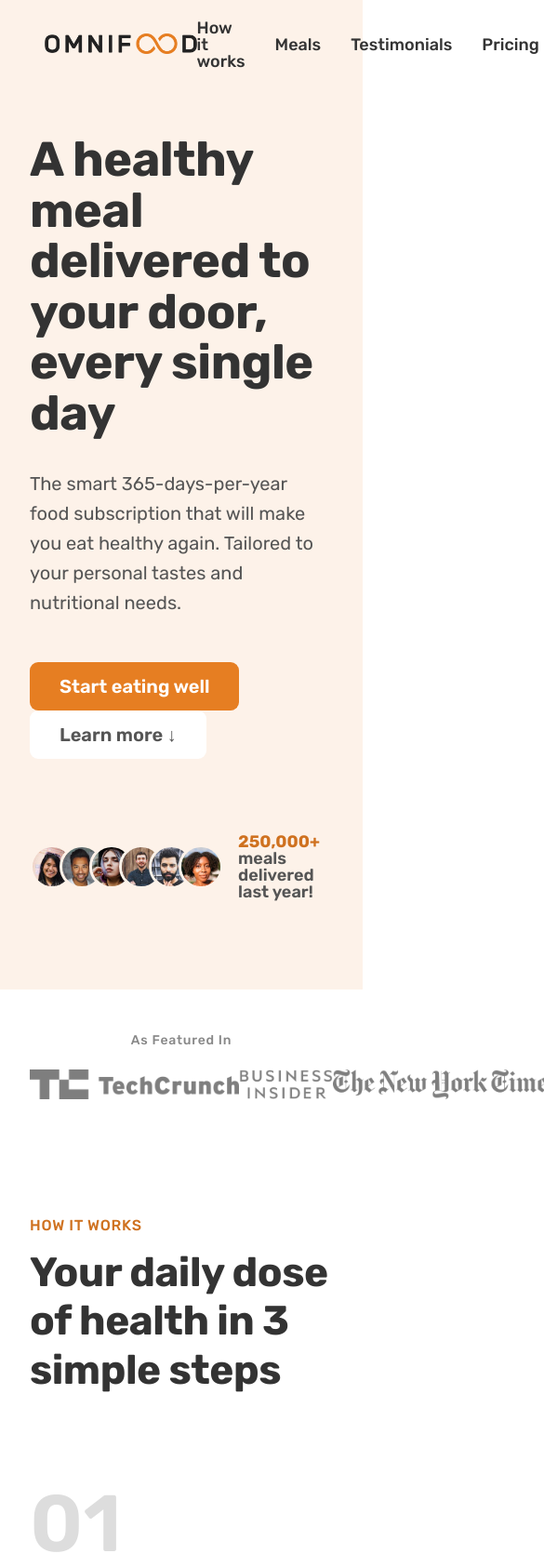
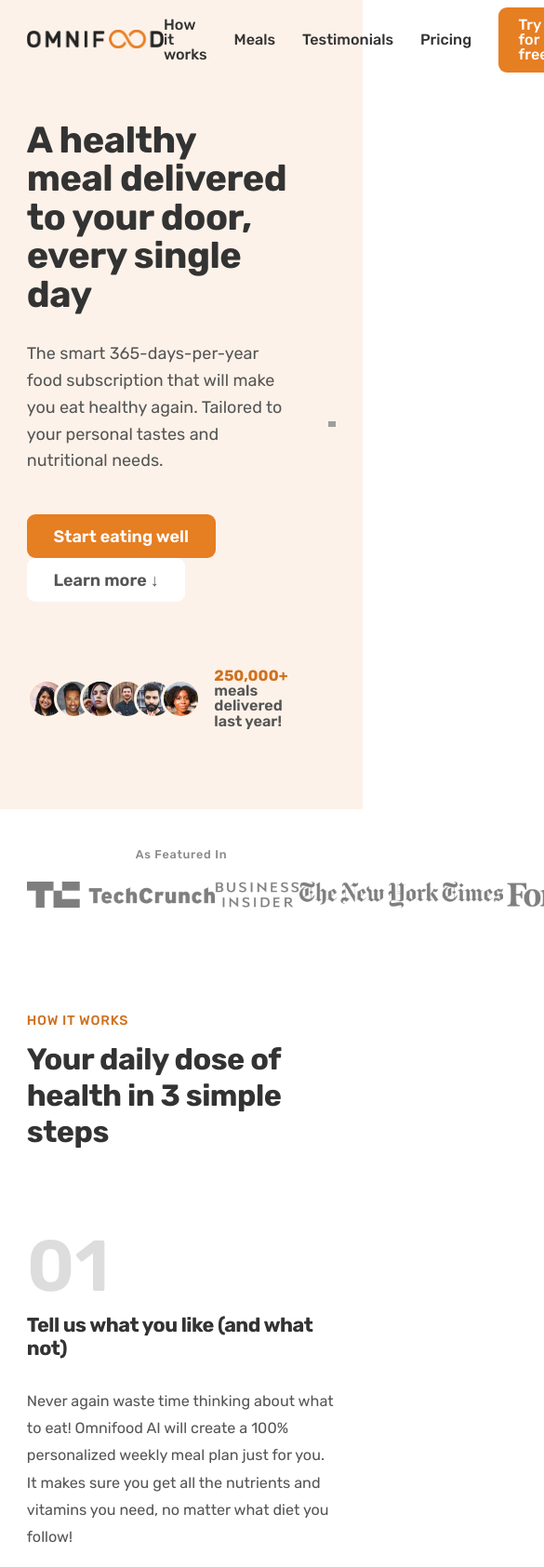
Before and after one commit to Justindescode/Omnifood, a plain HTML site: page index.html in a window 390 px wide. Shown: the top 1685 px of the page at 93% size, 585 px wide, since content can reach past the window. Drawn offline with nearby package versions, Linux system fonts and the light colour scheme; grey boxes are pictures that could not be loaded.

Commit message:
Completed Responsiveness for landscape tablets

```diff
--- /dev/null
+++ b/css/queries.css
@@ -0,0 +1,54 @@
+/* rem and em do not depend on font size in media queries! Always use em instead of rem in media queries
+1rem = 1em = 16px */
+
+/********************************/ /*Below 1344px (Smaller desktops) */
+/***************************/
+
+@media (max-width: 84em) {
+  .hero {
+    max-width: 120rem;
+  }
+
+  .heading-primary {
+    font-size: 4.4rem;
+  }
+
+  .gallery {
+    display: grid;
+    grid-template-columns: repeat(2, 1fr);
+  }
+}
+
+/********************************/ /*Below 1200px (Landscape Tablets) */
+/***************************/
+
+@media (max-width: 75em) {
+  html {
+    /* 9px / 16px */
+    font-size: 56.25%;
+  }
+  .grid {
+    column-gap: 4.8rem;
+    row-gap: 6.4rem;
+  }
+
+  .heading-secondary {
+    font-size: 3.6rem;
+  }
+  .heading-tertiary {
+    font-size: 2.4rem;
+  }
+  .header {
+    padding: 0 3.2rem;
+  }
+  .main-nav-list {
+    gap: 3.2rem;
+  }
+
+  .hero {
+    gap: 4.8rem;
+  }
+  .testimonials-container {
+    padding: 9.6rem 3.2rem;
+  }
+}
--- a/css/style.css
+++ b/css/style.css
@@ -20,7 +20,7 @@
   list-style: none;
   display: flex;
   align-items: center;
-  gap: 3.2rem;
+  gap: 4.8rem;
 }
 .main-nav-link:link,
 .main-nav-link:visited {
@@ -292,7 +292,6 @@
 /***************************/
 .section-testimonials {
   background-color: #fae5d3;
-
   display: grid;
   grid-template-columns:
    /*think of fr as percentages  */ 55fr 45fr;
--- a/index.html
+++ b/index.html
@@ -2,6 +2,7 @@
 <html lang="en">
   <head>
     <meta charset="UTF-8" />
+    <!-- Always include for responsive design for mobile devices -->
     <meta name="viewport" content="width=device-width, initial-scale=1.0" />
 
     <link rel="preconnect" href="https://fonts.googleapis.com" />
@@ -13,9 +14,11 @@
 
     <link rel="stylesheet" href="/css/general.css" />
     <link rel="stylesheet" href="/css/style.css" />
+    <link rel="stylesheet" href="/css/queries.css  ">
 
     <script type="module" src="https://unpkg.com/ionicons@7.1.0/dist/ionicons/ionicons.esm.js"></script>
     <script nomodule src="https://unpkg.com/ionicons@7.1.0/dist/ionicons/ionicons.js"></script>
+
 
 
     <title>Omnifood</title>
```
